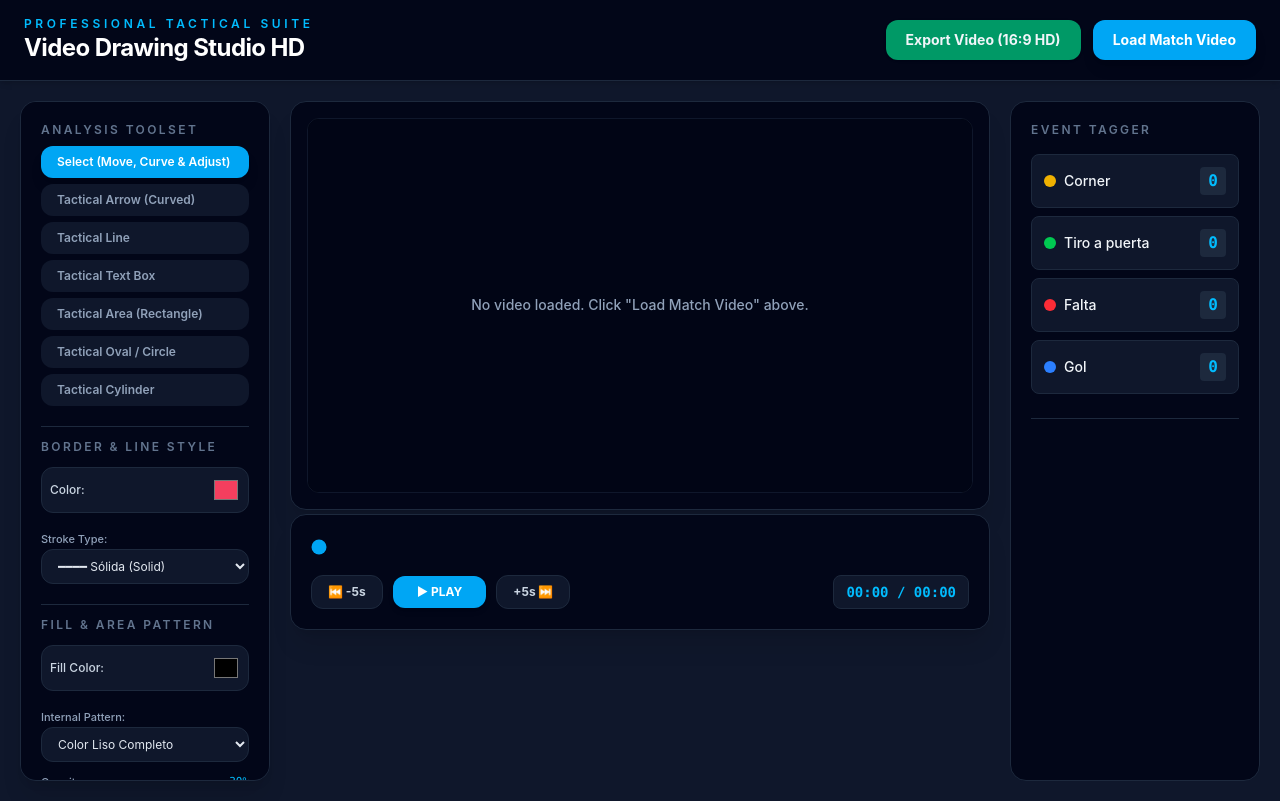
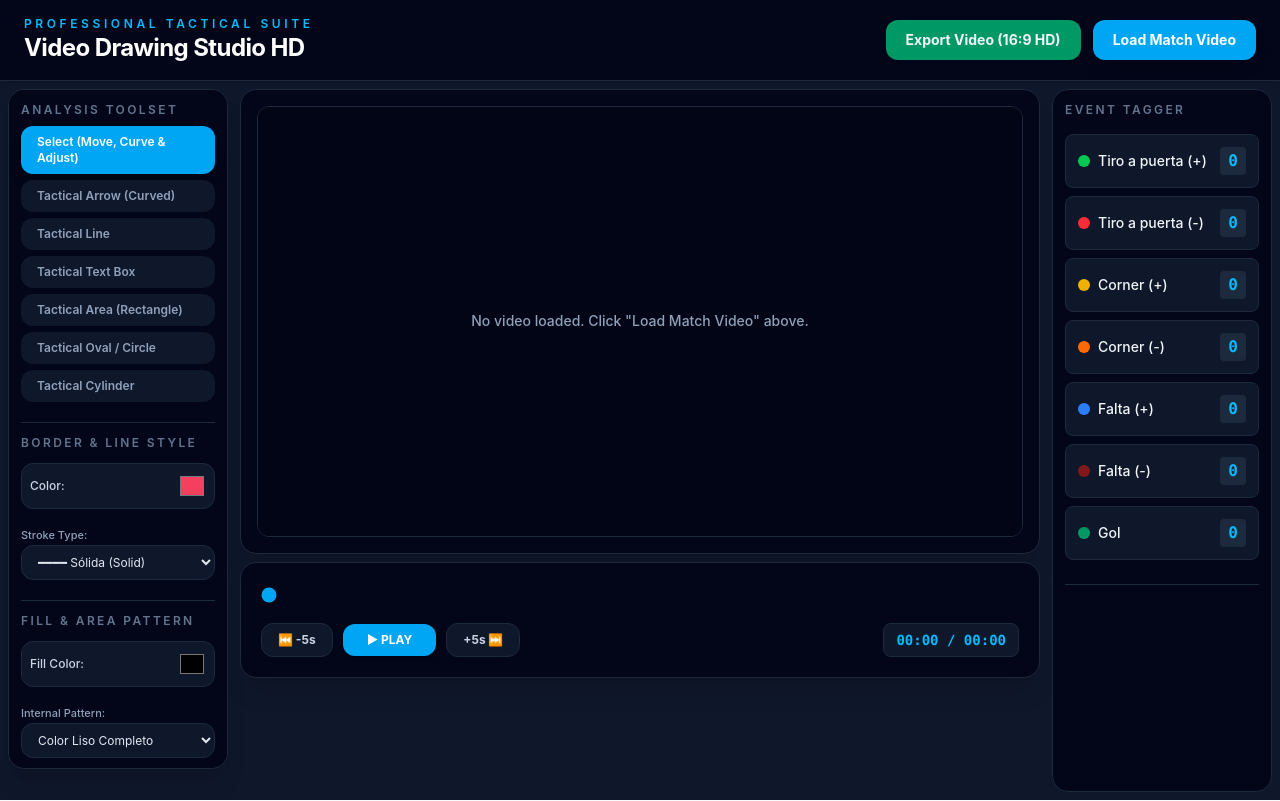
Before and after one commit to alvarofetero/video_drawing_studio, a React (Vite) app in the folder workspace/: page / in a window 1280 px wide. Built offline with nearby package versions, Linux system fonts and the light colour scheme; the HTML template or start-up script is replaced by a standard one.

Commit message:
add configurable events

```diff
--- a/workspace/src/App.jsx
+++ b/workspace/src/App.jsx
@@ -174,8 +174,8 @@ export default function App() {
       </header>
 
       {/* <main className="flex-1 w-full mx-auto max-w-[1600px] grid gap-5 p-5 lg:grid-cols-[320px_1fr]"> */}
-      <main className="flex-1 w-full mx-auto max-w-[1600px] grid gap-5 p-5 lg:grid-cols-[250px_1fr_250px]">
-        <aside className="rounded-2xl border border-slate-800 bg-slate-950 p-5 shadow-xl space-y-5 h-fit overflow-y-auto max-h-[85vh]">
+      <main className="flex-1 w-full mx-auto max-w-[1800px] grid gap-3 p-2 lg:grid-cols-[220px_1fr_220px]">
+        <aside className="rounded-2xl border border-slate-800 bg-slate-950 p-3 shadow-xl space-y-5 h-fit overflow-y-auto max-h-[85vh]">
 
           {/* SECCIÓN A: HERRAMIENTAS */}
           <div className="space-y-2">
@@ -251,10 +251,10 @@ export default function App() {
           </div>
         </aside>
 
-        <section className="flex flex-col gap-1 h-full w-full min-w-0">
+        <section className="flex flex-col gap-2 h-full w-full min-w-0">
           <div className="w-full rounded-2xl border border-slate-800 bg-slate-950 p-4 shadow-xl flex items-center justify-center">
             {/* CORRECCIÓN: Forzamos el contenedor visual a mantener un estricto ratio 16:9 panorámico estándar */}
-            <div className="relative w-full aspect-video max-h-[75vh] overflow-hidden rounded-xl bg-black border border-slate-900">
+            <div className="relative w-full aspect-video max-h-[75vh] overflow-hidden rounded-xl bg-black border border-slate-800">
               <VideoPlayer ref={playerRef} width={videoSize.width} height={videoSize.height} onTimeUpdate={handleTimeUpdate} onDurationChange={setDuration} onPlayStateChange={setIsPlaying} />
               <CanvasOverlay
                 videoWidth={videoSize.width}
@@ -295,7 +295,7 @@ export default function App() {
           </div>
         </section>
          {/* Derecha: Event Tagger (AHORA FUNCIONAL) */}
-        <aside className="rounded-2xl border border-slate-800 bg-slate-950 p-5">
+        <aside className="rounded-2xl border border-slate-800 bg-slate-950 p-3">
            <EventTagger
              events={events}
              onAddEvent={addEvent}
--- a/workspace/src/components/EventTagger.jsx
+++ b/workspace/src/components/EventTagger.jsx
@@ -1,11 +1,12 @@
 import React from 'react';
+import eventTypes from '../config/events.json'; // Importa el JSON
 
-const eventTypes = [
-  { id: 'corner', label: 'Corner', color: 'bg-yellow-500' },
-  { id: 'shot', label: 'Tiro a puerta', color: 'bg-green-500' },
-  { id: 'foul', label: 'Falta', color: 'bg-red-500' },
-  { id: 'goal', label: 'Gol', color: 'bg-blue-500' }
-];
+// const eventTypes = [
+//   { id: 'corner', label: 'Corner', color: 'bg-yellow-500' },
+//   { id: 'shot', label: 'Tiro a puerta', color: 'bg-green-500' },
+//   { id: 'foul', label: 'Falta', color: 'bg-red-500' },
+//   { id: 'goal', label: 'Gol', color: 'bg-blue-500' }
+// ];
 
 export default function EventTagger({ events, onAddEvent, formatTime }) {
   const eventCounts = events.reduce((acc, e) => {
--- /dev/null
+++ b/workspace/src/config/events.json
@@ -0,0 +1,9 @@
+[
+  { "id": "shot_fav", "label": "Tiro a puerta (+)", "color": "bg-green-500" },
+  { "id": "shot_con", "label": "Tiro a puerta (-)", "color": "bg-red-500" },
+  { "id": "corner_fav", "label": "Corner (+)", "color": "bg-yellow-500" },
+  { "id": "corner_con", "label": "Corner (-)", "color": "bg-orange-500" },
+  { "id": "foul_fav", "label": "Falta (+)", "color": "bg-blue-500" },
+  { "id": "foul_con", "label": "Falta (-)", "color": "bg-red-900" },
+  { "id": "goal", "label": "Gol", "color": "bg-emerald-600" }
+]
```
